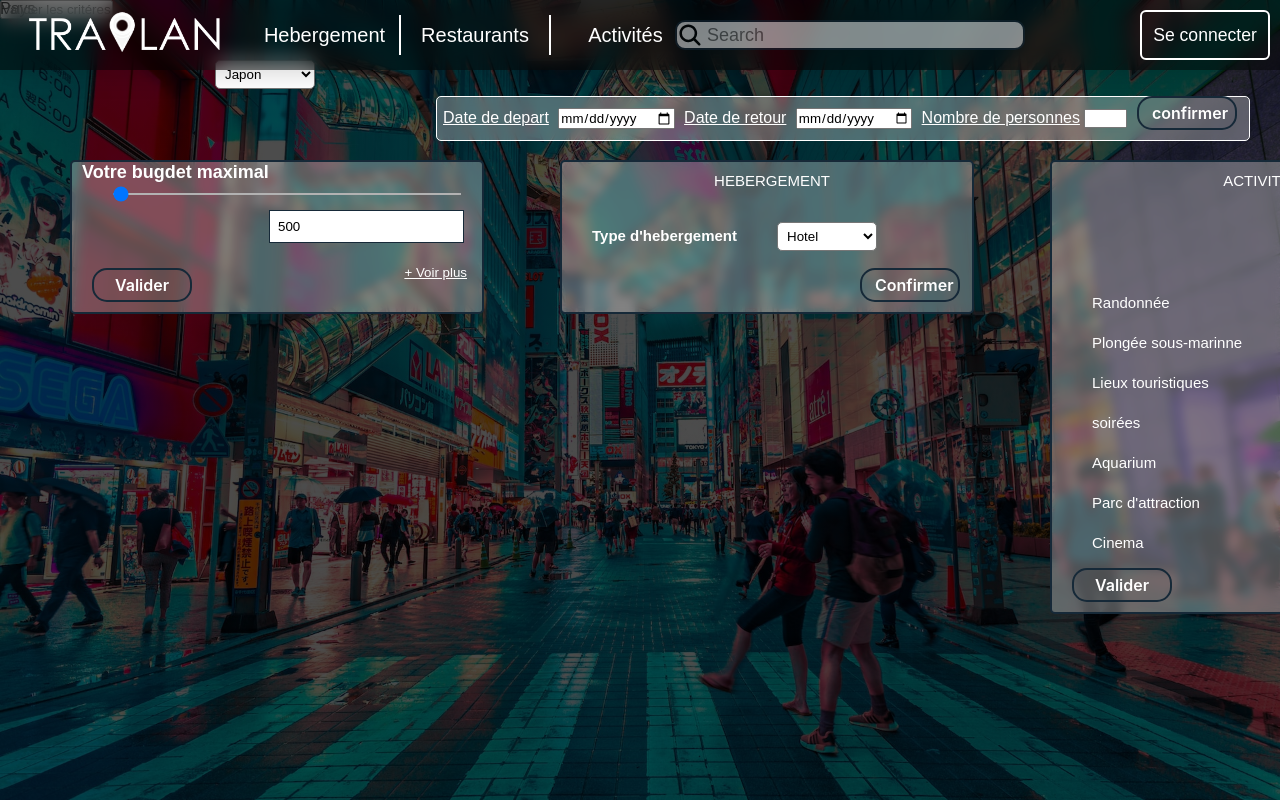
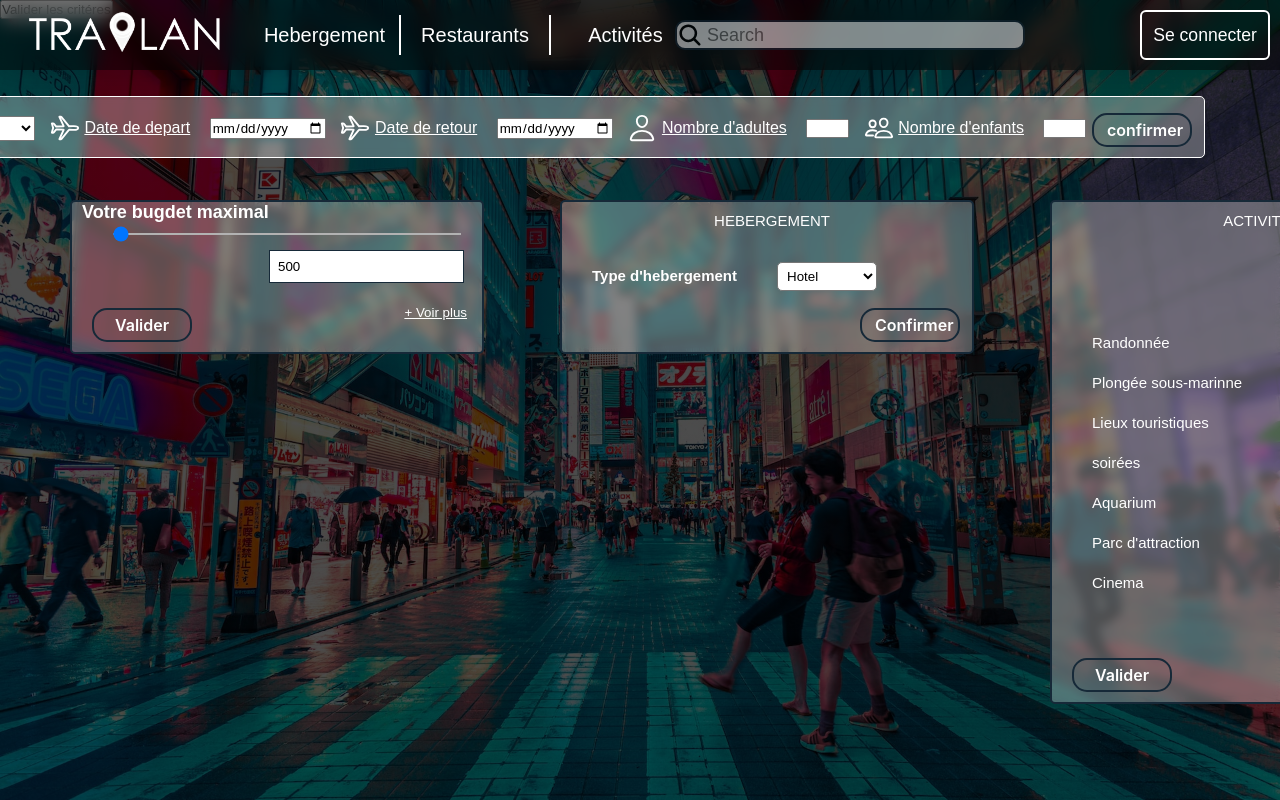
Before and after one commit to RacimFethallah/Travlan, a PHP site: page /Travlan/Travlan_plan.php in a window 1280 px wide. Run offline with PHP 8.4, Linux system fonts and the light colour scheme; some libraries are stand-ins or nearby versions.

Commit message:
style changes

```diff
--- a/Travlan.css
+++ b/Travlan.css
@@ -1067,13 +1067,13 @@ input[type=range]::-moz-range-thumb {
   border: 2px solid #162938;
   border-radius: 5px;
   padding-left: 10px;
-  top: 20%;
+  top: 25%;
   background-color: rgba(255, 255, 255, 0.3);
   backdrop-filter: blur(5px);
 }
 
 #Activité_container {
-  height: 450px;
+  height: 500px;
 }
 
 #Hebergement_container_hotel2 {
@@ -1212,21 +1212,22 @@ input[type=range]::-moz-range-thumb {
 
 #Infos {
   position: absolute;
-  right: 30px;
+  right: 75px;
   top: 12%;
   border: 1px solid white;
   padding: 6px;
   border-radius: 5px;
   background-color: rgba(255, 255, 255, 0.3);
   backdrop-filter: blur(5px);
-  width: 800px;
+  width: 1377px;
 }
 
 .date {
   margin: 5px;
 }
 
-#Nb_personnes {
+#Nb_personnes,
+#Nb_personnes1 {
   width: 43px;
 }
 
@@ -1246,7 +1247,8 @@ input[type=range]::-moz-range-thumb {
   color: #fff;
 }
 
-select {
+#typeH,
+#offre {
   position: absolute;
   left: 215px;
   top: 60px;
@@ -1450,6 +1452,28 @@ input:checked+.sliderr:before {
   left: 200px;
 }
 
-#pays {
-  position: absolute;
+#typeP {
+  margin: 10px;
+  width: 125px;
+  height: 25px;
 }
+
+#Date_depart,
+#Date_retour,
+#Nb_personnes,
+#typeP,
+#Nb_personnes1 {
+  margin-left: 15px;
+  margin-right: 10px;
+}
+
+.ico {
+  font-size: 30px;
+  position: relative;
+  top: 10px;
+  color: white;
+}
+
+#plane1 {
+  transform: rotateX(45deg);
+}
--- a/Travlan_plan.php
+++ b/Travlan_plan.php
@@ -7,9 +7,10 @@ include_once 'header.php';
 
 
 
-<div id="Pays">
-  <form id='pays'>
-    <label>Pays</label>
+<div id="Infos">
+  <form action="includes/test.php" method="POST">
+    <span class="ico"><ion-icon name="earth-outline"></ion-icon></span>
+    <label id="p1">Pays</label>
     <select id="typeP">
       <option value="Japon">Japon</option>
       <option value="Bresil">Bresil</option>
@@ -19,16 +20,18 @@ include_once 'header.php';
       <option value="USA">USA</option>
       <option value="Australie">Australie</option>
     </select>
-  </form>
-</div>
-<div id="Infos">
-  <form action="includes/test.php" method="POST">
+    <span class="ico" id="plane1"><ion-icon name="airplane-outline"></ion-icon></span>
     <label for="Date_depart">Date de depart</label>
     <input type="date" name="datedp" id="Date_depart" class='date'>
+    <span class="ico" id="plane2"><ion-icon name="airplane-outline"></ion-icon></span>
     <label for="Date_retour">Date de retour</label>
     <input type="date" name="dateret" id="Date_retour" class='date'>
-    <label for="Nb_personnes">Nombre de personnes</label>
+    <span class="ico"> <ion-icon name="person-outline"></ion-icon></span>
+    <label for="Nb_personnes">Nombre d'adultes</label>
     <input type="number" name="nbp" id="Nb_personnes" min=0>
+    <span class="ico"><ion-icon name="people-outline"></ion-icon></span>
+    <label for="Nb_personnes1">Nombre d'enfants</label>
+    <input type="number" name="nbp" id="Nb_personnes1" min=0>
     <input type="submit" name="confirmerd" class="bouton" value="confirmer">
   </form>
 </div>
```
